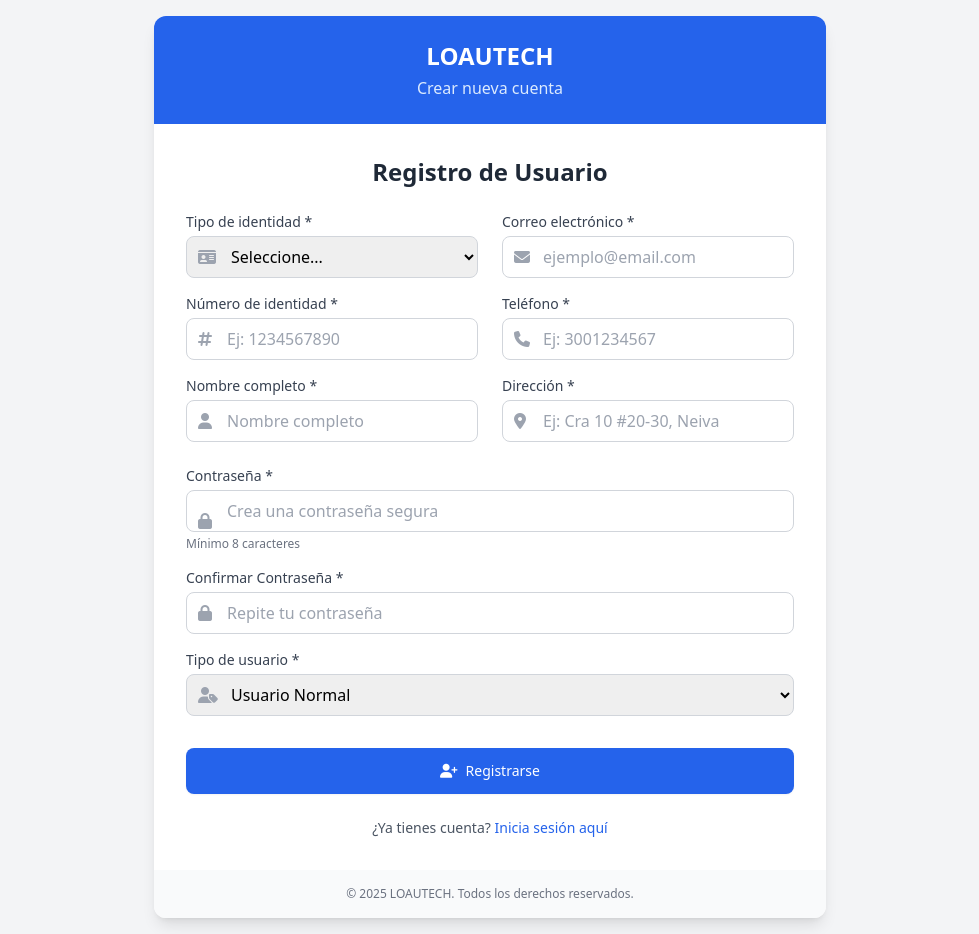
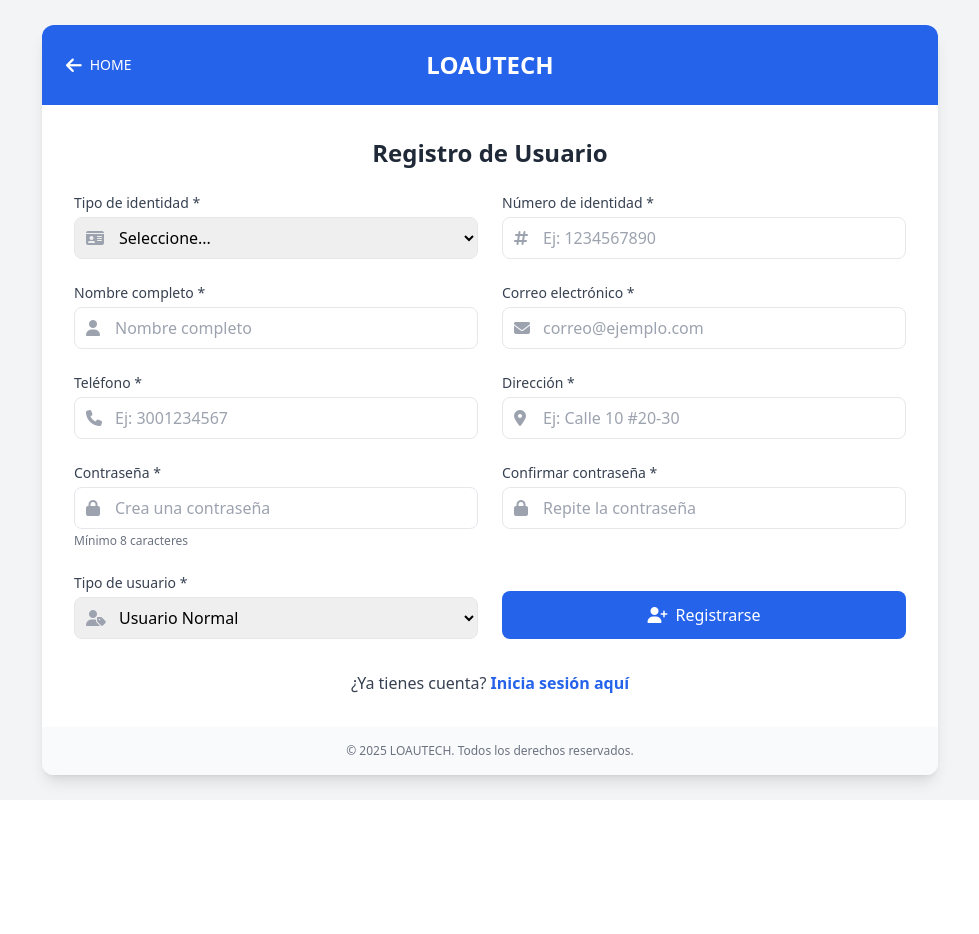
Before and after one commit to Roberth-Guzman/LoauTech, a PHP site: page /LoauTech-main/registro.php in a window 1280 px wide. Shown: the whole page, without its empty margins (150-1129 px from the left). After the commit the page ends 795 px from the top, so only its background shows below. Run offline with PHP 8.4, Linux system fonts and the light colour scheme; some libraries are stand-ins or nearby versions.

Commit message:
Actualizados registro.php y archivos de recuperación

```diff
--- a/recuperacion/enviar_correo.php
+++ b/recuperacion/enviar_correo.php
@@ -2,7 +2,7 @@
 use PHPMailer\PHPMailer\PHPMailer;
 use PHPMailer\PHPMailer\Exception;
 
-require_once '../vendor/autoload.php'; // Autoload de Composer
+require_once '../vendor/autoload.php';
 
 function enviarCorreoRecuperacion($para, $enlace) {
     $mail = new PHPMailer(true);
--- a/recuperacion/procesar_recuperar.php
+++ b/recuperacion/procesar_recuperar.php
@@ -1,6 +1,6 @@
 <?php
 include '../conexion.php';
-require_once 'enviar_correo.php'; // Asegúrate de tener este archivo
+require_once 'enviar_correo.php';
 
 if ($_SERVER['REQUEST_METHOD'] === 'POST') {
     $correo = trim($_POST['correo']);
--- a/registro.php
+++ b/registro.php
@@ -1,17 +1,13 @@
 <?php
-// Iniciar sesión al principio
 session_start();
-
 include 'conexion.php';
 
-// Verificar si ya está logueado
 if (isset($_SESSION['usuario'])) {
     header('Location: login.php');
     exit();
 }
 
 if ($_SERVER['REQUEST_METHOD'] == 'POST') {
-    // Recoger y sanitizar datos del formulario
     $tipoIdentidad = $conn->real_escape_string($_POST['tipoIdentidad']);
     $numeroIdentidad = $conn->real_escape_string($_POST['numeroIdentidad']);
     $nombre = $conn->real_escape_string($_POST['nombre']);
@@ -19,57 +15,41 @@
     $telefono = $conn->real_escape_string($_POST['telefono']);
     $direccion = $conn->real_escape_string($_POST['direccion']);
     $contrasena = password_hash($_POST['contrasena'], PASSWORD_DEFAULT);
-    $rol = (int)$_POST['rol']; // Convertir a entero para seguridad
+    $rol = (int) $_POST['rol'];
 
-    // Iniciar transacción
     $conn->begin_transaction();
 
     try {
-        // 1. Insertar en tabla personas
-        $sqlPersona = "INSERT INTO personas (nombrecompletoper, tipodocumento, numerodoc)
-                       VALUES (?, ?, ?)";
+        $sqlPersona = "INSERT INTO personas (nombrecompletoper, tipodocumento, numerodoc) VALUES (?, ?, ?)";
         $stmtPersona = $conn->prepare($sqlPersona);
         $stmtPersona->bind_param("sss", $nombre, $tipoIdentidad, $numeroIdentidad);
         $stmtPersona->execute();
         $idPersona = $conn->insert_id;
         $stmtPersona->close();
 
-        // 2. Determinar nombre del rol
-        $roles = [
-            1 => 'usuario',
-            2 => 'porteria',
-            3 => 'admin'
-        ];
+        $roles = [1 => 'usuario', 2 => 'porteria', 3 => 'admin'];
         $rolNombre = $roles[$rol] ?? 'usuario';
 
-        // Insertar en tabla roles
-        $sqlRol = "INSERT INTO roles (rol, estadorol, idper)
-                   VALUES (?, 'activo', ?)";
+        $sqlRol = "INSERT INTO roles (rol, estadorol, idper) VALUES (?, 'activo', ?)";
         $stmtRol = $conn->prepare($sqlRol);
         $stmtRol->bind_param("si", $rolNombre, $idPersona);
         $stmtRol->execute();
         $stmtRol->close();
 
-        // 3. Insertar en tabla cuentas
-        $sqlCuenta = "INSERT INTO cuentas (numerodoc, contracue, estadocue)
-                      VALUES (?, ?, 'activo')";
+        $sqlCuenta = "INSERT INTO cuentas (numerodoc, contracue, estadocue) VALUES (?, ?, 'activo')";
         $stmtCuenta = $conn->prepare($sqlCuenta);
         $stmtCuenta->bind_param("ss", $numeroIdentidad, $contrasena);
         $stmtCuenta->execute();
         $stmtCuenta->close();
 
-        // 4. Insertar en tabla contactos
-        $sqlContacto = "INSERT INTO contactos (numerocont, direccioncont, correocont, estadocont, IDperso)
-                        VALUES (?, ?, ?, 'activo', ?)";
+        $sqlContacto = "INSERT INTO contactos (numerocont, direccioncont, correocont, estadocont, IDperso) VALUES (?, ?, ?, 'activo', ?)";
         $stmtContacto = $conn->prepare($sqlContacto);
         $stmtContacto->bind_param("sssi", $telefono, $direccion, $correo, $idPersona);
         $stmtContacto->execute();
         $stmtContacto->close();
 
-        // Confirmar transacción
         $conn->commit();
 
-        // Establecer sesión automáticamente
         $_SESSION['usuario'] = [
             'id' => $idPersona,
             'nombre' => $nombre,
@@ -77,24 +57,14 @@
             'rol' => $rolNombre
         ];
 
-        // Redirigir según el rol con verificaciones
         $redirecciones = [
             'admin' => 'panel-admin/panel-principal.php',
             'porteria' => 'panel-porteria/panel-principal.php',
             'usuario' => 'panel-usuario/panel-principal.php'
         ];
-
-        // Verificar si la ruta existe antes de redirigir
         $ruta = $redirecciones[$rolNombre] ?? 'login.php?registro=exito';
 
-        // Depuración: Registrar la ruta a la que se redirigirá
-        error_log("Redireccionando a: $ruta para el rol: $rolNombre");
-
-        // Verificar si el archivo existe (opcional, solo para depuración)
-        if (file_exists($ruta)) {
-            error_log("El archivo $ruta existe");
-        } else {
-            error_log("El archivo $ruta NO existe, redirigiendo a login");
+        if (!file_exists($ruta)) {
             $ruta = 'login.php?registro=exito';
         }
 
@@ -102,40 +72,40 @@
         exit();
 
     } catch (Exception $e) {
-        // Revertir transacción en caso de error
         $conn->rollback();
         $error = "Error en el registro: " . $e->getMessage();
-        error_log($error); // Registrar el error
+        error_log($error);
     }
 }
 ?>
 
 <!DOCTYPE html>
 <html lang="es">
+
 <head>
     <meta charset="UTF-8">
+    <title>Registro - Loautech</title>
     <meta name="viewport" content="width=device-width, initial-scale=1.0">
-    <title>Registro - LOAUTECH</title>
     <script src="https://cdn.tailwindcss.com"></script>
     <link rel="stylesheet" href="https://cdnjs.cloudflare.com/ajax/libs/font-awesome/6.4.0/css/all.min.css">
-    <style>
-        .input-icon {
-            left: 0.75rem;
-            top: 50%;
-            transform: translateY(-50%);
-        }
-    </style>
 </head>
+
 <body class="bg-gray-100 min-h-screen flex items-center justify-center p-4">
-    <div class="w-full max-w-2xl">
+    <div class="w-full max-w-4xl">
         <div class="bg-white rounded-xl shadow-lg overflow-hidden">
-            <!-- Encabezado -->
-            <div class="bg-blue-600 py-6 px-8 text-center">
+            <div class="bg-blue-600 py-6 px-8 text-center relative">
+                <!-- Flechita + texto "Home" a la izquierda -->
+                <a href="index.php"
+                    class="absolute left-6 top-1/2 transform -translate-y-1/2 flex items-center text-white hover:text-blue-200 text-sm"
+                    title="Volver al inicio">
+                    <i class="fas fa-arrow-left mr-2 text-lg"></i>
+                    <span class="font-medium">HOME</span>
+                </a>
+
+                <!-- Título centrado -->
                 <h1 class="text-2xl font-bold text-white">LOAUTECH</h1>
-                <p class="text-blue-100 mt-1">Crear nueva cuenta</p>
             </div>
 
-            <!-- Contenido del formulario -->
             <div class="p-8">
                 <h2 class="text-2xl font-bold text-gray-800 text-center mb-6">Registro de Usuario</h2>
 
@@ -149,19 +119,15 @@
                 <?php endif; ?>
 
                 <form method="POST" action="" class="grid grid-cols-1 md:grid-cols-2 gap-6" id="formRegistro">
-                    <!-- Columna 1 -->
-                    <div class="space-y-4">
+                    <!-- Tipo y número de identidad -->
                     <div>
                         <label class="block text-sm font-medium text-gray-700 mb-1">Tipo de identidad *</label>
                         <div class="relative">
-                                <div class="pointer-events-none absolute inset-y-0 left-0 flex items-center pl-3">
-                                    <i class="fas fa-id-card text-gray-400"></i>
+                            <div class="absolute left-3 top-1/2 -translate-y-1/2 text-gray-400">
+                                <i class="fas fa-id-card"></i>
                             </div>
-                                <select
-                                    class="w-full pl-10 pr-3 py-2 border border-gray-300 rounded-lg focus:ring-2 focus:ring-blue-500 focus:border-blue-500"
-                                    name="tipoIdentidad"
-                                    required>
-                                    <option value="" selected disabled>Seleccione...</option>
+                            <select name="tipoIdentidad" required class="w-full pl-10 pr-3 py-2 border rounded-lg">
+                                <option value="" disabled selected>Seleccione...</option>
                                 <option value="CC">Cédula de Ciudadanía</option>
                                 <option value="TI">Tarjeta de Identidad</option>
                                 <option value="CE">Cédula de Extranjería</option>
@@ -172,134 +138,92 @@
                     <div>
                         <label class="block text-sm font-medium text-gray-700 mb-1">Número de identidad *</label>
                         <div class="relative">
-                                <div class="pointer-events-none absolute inset-y-0 left-0 flex items-center pl-3">
-                                    <i class="fas fa-hashtag text-gray-400"></i>
+                            <div class="absolute left-3 top-1/2 -translate-y-1/2 text-gray-400">
+                                <i class="fas fa-hashtag"></i>
                             </div>
-                                <input
-                                    type="text"
-                                    class="w-full pl-10 pr-3 py-2 border border-gray-300 rounded-lg focus:ring-2 focus:ring-blue-500 focus:border-blue-500"
-                                    name="numeroIdentidad"
-                                    placeholder="Ej: 1234567890"
-                                    pattern="[0-9]{6,12}"
-                                    title="Ingrese un número de identificación válido (6-12 dígitos)"
-                                    required>
+                            <input type="text" name="numeroIdentidad" required pattern="[0-9]{6,12}"
+                                class="w-full pl-10 pr-3 py-2 border rounded-lg" placeholder="Ej: 1234567890">
+                        </div>
+                    </div>
+
+                    <!-- Nombre y correo -->
+                    <div>
+                        <label class="block text-sm font-medium text-gray-700 mb-1">Nombre completo *</label>
+                        <div class="relative">
+                            <div class="absolute left-3 top-1/2 -translate-y-1/2 text-gray-400">
+                                <i class="fas fa-user"></i>
+                            </div>
+                            <input type="text" name="nombre" required class="w-full pl-10 pr-3 py-2 border rounded-lg"
+                                placeholder="Nombre completo">
                         </div>
                     </div>
 
                     <div>
-                            <label class="block text-sm font-medium text-gray-700 mb-1">Nombre completo *</label>
+                        <label class="block text-sm font-medium text-gray-700 mb-1">Correo electrónico *</label>
                         <div class="relative">
-                                <div class="pointer-events-none absolute inset-y-0 left-0 flex items-center pl-3">
-                                    <i class="fas fa-user text-gray-400"></i>
+                            <div class="absolute left-3 top-1/2 -translate-y-1/2 text-gray-400">
+                                <i class="fas fa-envelope"></i>
                             </div>
-                                <input
-                                    type="text"
-                                    class="w-full pl-10 pr-3 py-2 border border-gray-300 rounded-lg focus:ring-2 focus:ring-blue-500 focus:border-blue-500"
-                                    name="nombre"
-                                    placeholder="Nombre completo"
-                                    pattern="[A-Za-záéíóúÁÉÍÓÚñÑ\s]{5,100}"
-                                    title="Ingrese un nombre válido (solo letras y espacios)"
-                                    required>
-                            </div>
+                            <input type="email" name="correo" required class="w-full pl-10 pr-3 py-2 border rounded-lg"
+                                placeholder="correo@ejemplo.com">
                         </div>
                     </div>
 
-                    <!-- Columna 2 -->
-                    <div class="space-y-4">
-                        <div>
-                            <label class="block text-sm font-medium text-gray-700 mb-1">Correo electrónico *</label>
-                            <div class="relative">
-                                <div class="pointer-events-none absolute inset-y-0 left-0 flex items-center pl-3">
-                                    <i class="fas fa-envelope text-gray-400"></i>
-                                </div>
-                                <input
-                                    type="email"
-                                    class="w-full pl-10 pr-3 py-2 border border-gray-300 rounded-lg focus:ring-2 focus:ring-blue-500 focus:border-blue-500"
-                                    name="correo"
-                                    placeholder="ejemplo@email.com"
-                                    required>
-                            </div>
-                        </div>
-
+                    <!-- Teléfono y dirección -->
                     <div>
                         <label class="block text-sm font-medium text-gray-700 mb-1">Teléfono *</label>
                         <div class="relative">
-                                <div class="pointer-events-none absolute inset-y-0 left-0 flex items-center pl-3">
-                                    <i class="fas fa-phone text-gray-400"></i>
+                            <div class="absolute left-3 top-1/2 -translate-y-1/2 text-gray-400">
+                                <i class="fas fa-phone"></i>
                             </div>
-                                <input
-                                    type="tel"
-                                    class="w-full pl-10 pr-3 py-2 border border-gray-300 rounded-lg focus:ring-2 focus:ring-blue-500 focus:border-blue-500"
-                                    name="telefono"
-                                    placeholder="Ej: 3001234567"
-                                    pattern="[0-9]{10,15}"
-                                    title="Ingrese un número de teléfono válido (10-15 dígitos)"
-                                    required>
+                            <input type="tel" name="telefono" required pattern="[0-9]{10,15}"
+                                class="w-full pl-10 pr-3 py-2 border rounded-lg" placeholder="Ej: 3001234567">
                         </div>
                     </div>
 
                     <div>
                         <label class="block text-sm font-medium text-gray-700 mb-1">Dirección *</label>
                         <div class="relative">
-                                <div class="pointer-events-none absolute inset-y-0 left-0 flex items-center pl-3">
-                                    <i class="fas fa-map-marker-alt text-gray-400"></i>
+                            <div class="absolute left-3 top-1/2 -translate-y-1/2 text-gray-400">
+                                <i class="fas fa-map-marker-alt"></i>
                             </div>
-                                <input
-                                    type="text"
-                                    class="w-full pl-10 pr-3 py-2 border border-gray-300 rounded-lg focus:ring-2 focus:ring-blue-500 focus:border-blue-500"
-                                    name="direccion"
-                                    placeholder="Ej: Cra 10 #20-30, Neiva"
-                                    required>
-                            </div>
+                            <input type="text" name="direccion" required
+                                class="w-full pl-10 pr-3 py-2 border rounded-lg" placeholder="Ej: Calle 10 #20-30">
                         </div>
                     </div>
 
-                    <!-- Campos de ancho completo -->
-                    <div class="md:col-span-2 space-y-4">
+                    <!-- Contraseña y confirmar -->
                     <div>
                         <label class="block text-sm font-medium text-gray-700 mb-1">Contraseña *</label>
                         <div class="relative">
-                                <div class="pointer-events-none absolute inset-y-0 left-0 flex items-center pl-3">
-                                    <i class="fas fa-lock text-gray-400"></i>
+                            <div class="absolute left-3 top-1/2 -translate-y-1/2 text-gray-400">
+                                <i class="fas fa-lock"></i>
                             </div>
-                                <input
-                                    type="password"
-                                    id="contrasena"
-                                    class="w-full pl-10 pr-3 py-2 border border-gray-300 rounded-lg focus:ring-2 focus:ring-blue-500 focus:border-blue-500"
-                                    name="contrasena"
-                                    placeholder="Crea una contraseña segura"
-                                    minlength="8"
-                                    required>
+                            <input type="password" name="contrasena" id="contrasena" required minlength="8"
+                                class="w-full pl-10 pr-3 py-2 border rounded-lg" placeholder="Crea una contraseña">
+                        </div>
                         <div class="text-xs text-gray-500 mt-1">Mínimo 8 caracteres</div>
+                    </div>
+
+                    <div>
+                        <label class="block text-sm font-medium text-gray-700 mb-1">Confirmar contraseña *</label>
+                        <div class="relative">
+                            <div class="absolute left-3 top-1/2 -translate-y-1/2 text-gray-400">
+                                <i class="fas fa-lock"></i>
+                            </div>
+                            <input type="password" id="confirmar_contrasena" required minlength="8"
+                                class="w-full pl-10 pr-3 py-2 border rounded-lg" placeholder="Repite la contraseña">
                         </div>
                     </div>
 
-                        <div>
-                            <label class="block text-sm font-medium text-gray-700 mb-1">Confirmar Contraseña *</label>
-                            <div class="relative">
-                                <div class="pointer-events-none absolute inset-y-0 left-0 flex items-center pl-3">
-                                    <i class="fas fa-lock text-gray-400"></i>
-                                </div>
-                                <input
-                                    type="password"
-                                    id="confirmar_contrasena"
-                                    class="w-full pl-10 pr-3 py-2 border border-gray-300 rounded-lg focus:ring-2 focus:ring-blue-500 focus:border-blue-500"
-                                    placeholder="Repite tu contraseña"
-                                    minlength="8"
-                                    required>
-                            </div>
-                        </div>
-
+                    <!-- Rol y botón -->
                     <div>
                         <label class="block text-sm font-medium text-gray-700 mb-1">Tipo de usuario *</label>
                         <div class="relative">
-                                <div class="pointer-events-none absolute inset-y-0 left-0 flex items-center pl-3">
-                                    <i class="fas fa-user-tag text-gray-400"></i>
+                            <div class="absolute left-3 top-1/2 -translate-y-1/2 text-gray-400">
+                                <i class="fas fa-user-tag"></i>
                             </div>
-                                <select
-                                    class="w-full pl-10 pr-3 py-2 border border-gray-300 rounded-lg focus:ring-2 focus:ring-blue-500 focus:border-blue-500"
-                                    name="rol"
-                                    required>
+                            <select name="rol" required class="w-full pl-10 pr-3 py-2 border rounded-lg">
                                 <option value="1">Usuario Normal</option>
                                 <option value="2">Portería</option>
                                 <option value="3">Administrador</option>
@@ -307,28 +231,25 @@
                         </div>
                     </div>
 
-                        <div class="pt-4">
-                            <button
-                                type="submit"
-                                class="w-full flex justify-center items-center py-3 px-4 border border-transparent rounded-lg shadow-sm text-sm font-medium text-white bg-blue-600 hover:bg-blue-700 focus:outline-none focus:ring-2 focus:ring-offset-2 focus:ring-blue-500 transition-colors duration-200">
-                                <i class="fas fa-user-plus mr-2"></i>
-                                Registrarse
+                    <div class="flex items-end justify-end pt-4">
+                        <button type="submit"
+                            class="w-full flex justify-center items-center py-3 px-4 rounded-lg text-white bg-blue-600 hover:bg-blue-700 transition">
+                            <i class="fas fa-user-plus mr-2"></i> Registrarse
                         </button>
-                        </div>
                     </div>
                 </form>
 
-                <div class="mt-6 text-center">
-                    <p class="text-sm text-gray-600">
+                <!-- Más visible -->
+                <div class="mt-8 text-center">
+                    <p class="text-base text-gray-700">
                         ¿Ya tienes cuenta?
-                        <a href="login.php" class="font-medium text-blue-600 hover:text-blue-500 transition-colors duration-200">
+                        <a href="login.php" class="text-blue-600 font-semibold hover:text-blue-500 transition">
                             Inicia sesión aquí
                         </a>
                     </p>
                 </div>
             </div>
 
-            <!-- Pie de página -->
             <div class="bg-gray-50 px-8 py-4 text-center">
                 <p class="text-xs text-gray-500">
                     &copy; <?= date('Y') ?> LOAUTECH. Todos los derechos reservados.
@@ -338,17 +259,16 @@
     </div>
 
     <script>
-        // Validación de contraseñas coincidentes
-        document.getElementById('formRegistro').addEventListener('submit', function(e) {
-            const contrasena = document.getElementById('contrasena');
-            const confirmar = document.getElementById('confirmar_contrasena');
+        document.getElementById('formRegistro').addEventListener('submit', function (e) {
+            const contrasena = document.getElementById('contrasena').value;
+            const confirmar = document.getElementById('confirmar_contrasena').value;
 
-            if (contrasena.value !== confirmar.value) {
+            if (contrasena !== confirmar) {
                 e.preventDefault();
-                alert('Las contraseñas no coinciden');
-                confirmar.focus();
+                alert('Las contraseñas no coinciden.');
             }
         });
     </script>
 </body>
+
 </html>
```
Lines whose indentation alone changed are shown as unchanged.
